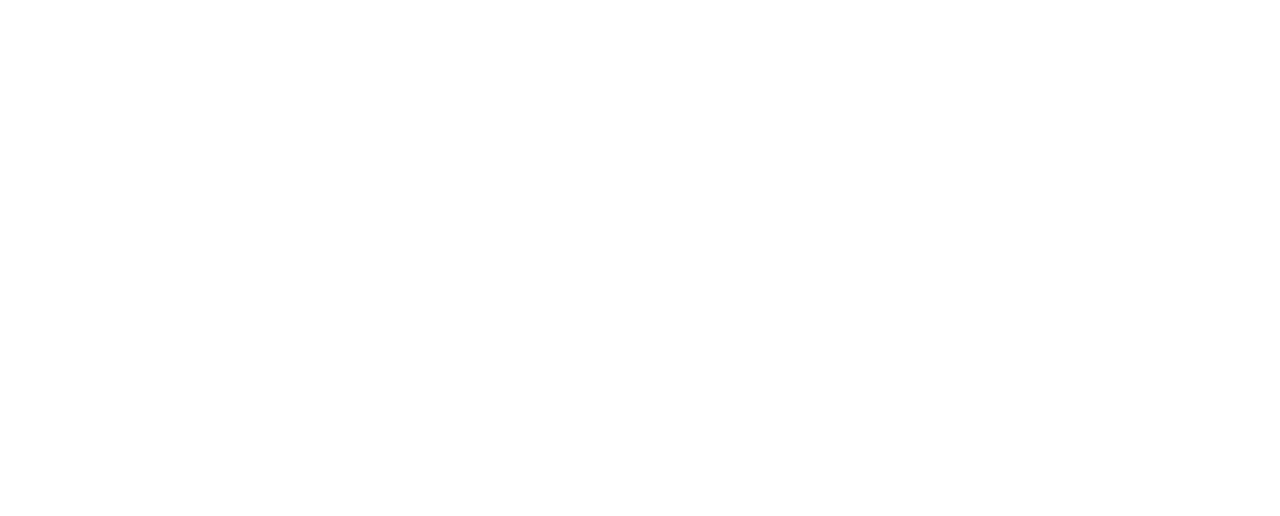
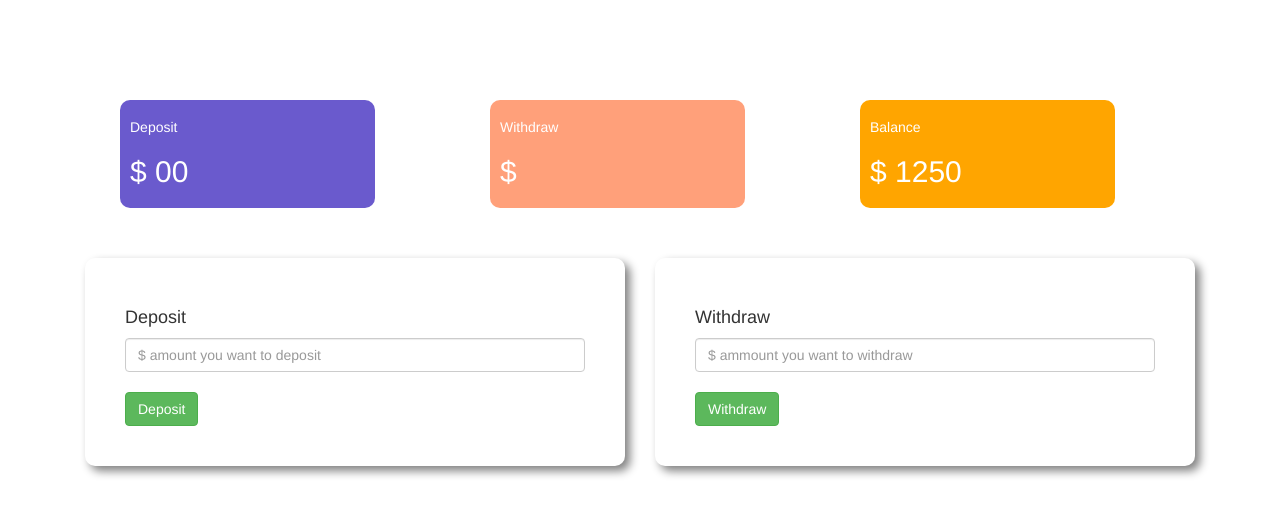
Before and after one commit to shafiimam/pioneer-bank, a plain HTML site: page index.html in a window 1280 px wide. Both pictures are taken after a click on the button "Enter". Drawn offline with nearby package versions, Linux system fonts and the light colour scheme.

Commit message:
added bank deposit and balance

```diff
--- a/index.html
+++ b/index.html
@@ -23,11 +23,91 @@
             <button id="login" class="btn btn-success">Enter</button>
         </div>
     </div>
+    <div id="transaction-area">
+        <div class="row">
+            <div class="col-md-4">
+                <div class="deposit status">
+                    <h5>Deposit</h5>
+                    <h2>$ <span id="currentDeposit">00</span></h2>
+                </div>
+            </div>
+            <div class="col-md-4">
+                <div class="withdraw status">
+                    <h5>Withdraw</h5>
+                    <h2>$ <span id="withdrawAmount"></span> </h2>
+                </div>
+            </div>
+            <div class="col-md-4">
+                <div class="balance status">
+                    <h5>Balance</h5>
+                    <h2>$ <span id="currentBalance">1250</span></h2>
+                </div>
+            </div>
+            <div class="row">
+                <div class="col-md-6">
+                    <div class="submit-area">
+                        <h4>Deposit</h4>
+                        <input id="depositAmount" type="text" class="form-control" placeholder="$ amount you want to deposit">
+                        <br>
+                        <button id="addDeposit" class="btn btn-success">Deposit</button>
+                    </div>
+                </div>
+                <div class="col-md-6">
+                    <div class="submit-area">
+                        <h4>Withdraw</h4>
+                        <input type="text" class="form-control" placeholder="$ ammount you want to withdraw">
+                        <br>
+                        <button id="addWitdraw" class="btn btn-success">Withdraw</button>
+                    </div>
+                </div>
+            </div>
+        </div>
+
+    </div>
     <script>
+        // login button event handler
         const loginBtn = document.getElementById("login");
         loginBtn.addEventListener("click", function() {
             document.getElementById("login-area").style.display = "none";
+            document.getElementById("transaction-area").style.display = "block";
         })
+
+        // deposit button event handler
+        const depositBtn = document.getElementById("addDeposit");
+        depositBtn.addEventListener("click", function() {
+                const deposit_Amount = document.getElementById("depositAmount").value;
+
+                if (deposit_Amount != "") {
+                    const depositNumber = getInputNumber("depositAmount");
+                    updateSpanText("currentDeposit", depositNumber);
+                    updateSpanText("currentBalance", depositNumber);
+
+                    document.getElementById("depositAmount").value = "";
+                } else {
+                    alert('enter valid value');
+                }
+
+            })
+            // withdraw button event handler
+        const withdrawBtn = document.getElementById("addWitdraw");
+        withdrawBtn.addEventListener("click", function() {
+            const withdrawNumber = getInputNumber("withdrawAmount");
+
+        });
+
+        function getInputNumber(id) {
+            const amount = document.getElementById(id).value;
+            const amountNumber = parseFloat(amount);
+            return amountNumber;
+        }
+
+        // function to update deposit and balance
+        function updateSpanText(id, depositNumber) {
+            const current = document.getElementById(id).innerText;
+            const currentNumber = parseFloat(current);
+            const totalAmount = currentNumber + depositNumber;
+            document.getElementById(id).innerText = totalAmount;
+        }
     </script>
 </body>
 
--- a/style.css
+++ b/style.css
@@ -8,3 +8,27 @@ body {
     border-radius: 10px;
     box-shadow: 5px 5px 10px gray;
 }
+
+#transaction-area {
+    display: none;
+}
+
+.deposit {
+    background-color: slateblue;
+}
+
+.withdraw {
+    background-color: lightsalmon;
+}
+
+.balance {
+    background-color: orange;
+}
+
+.status {
+    margin: 0px 20px;
+    border-radius: 10px;
+    padding: 10px;
+    color: white;
+    width: 75%;
+}
```
